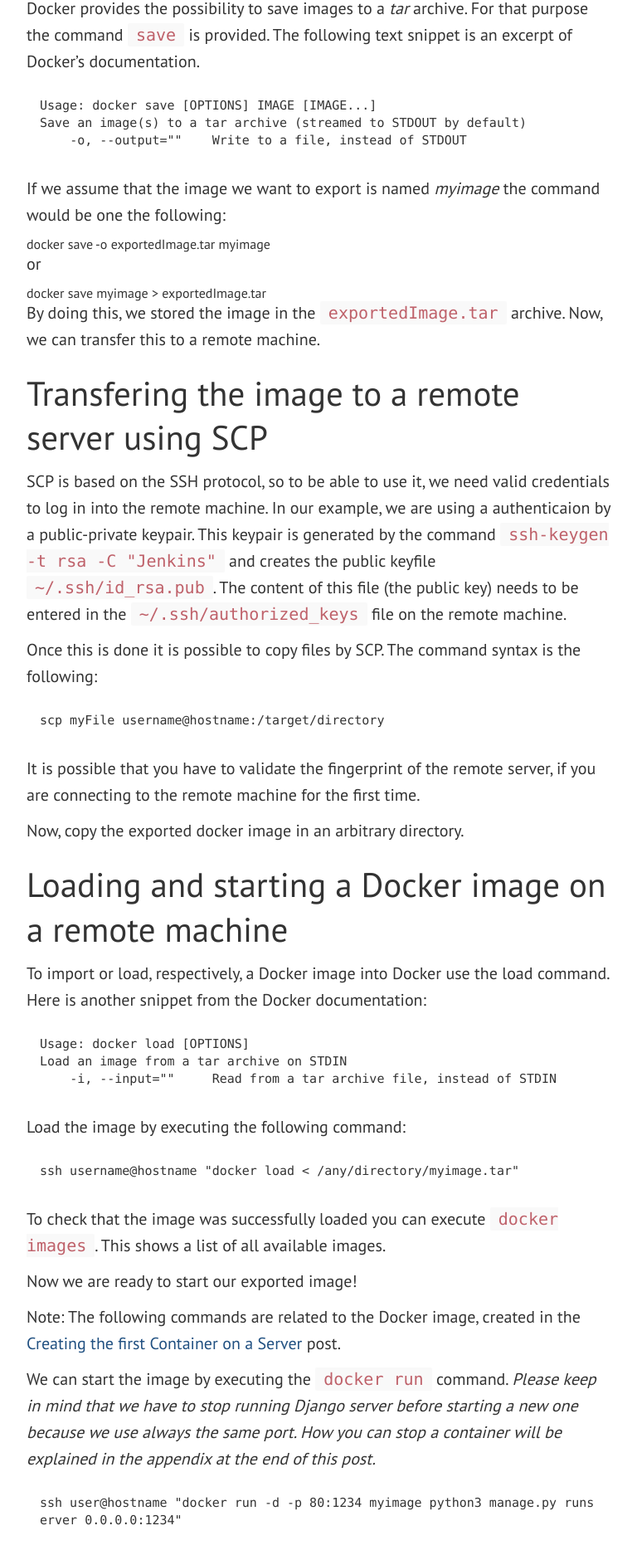
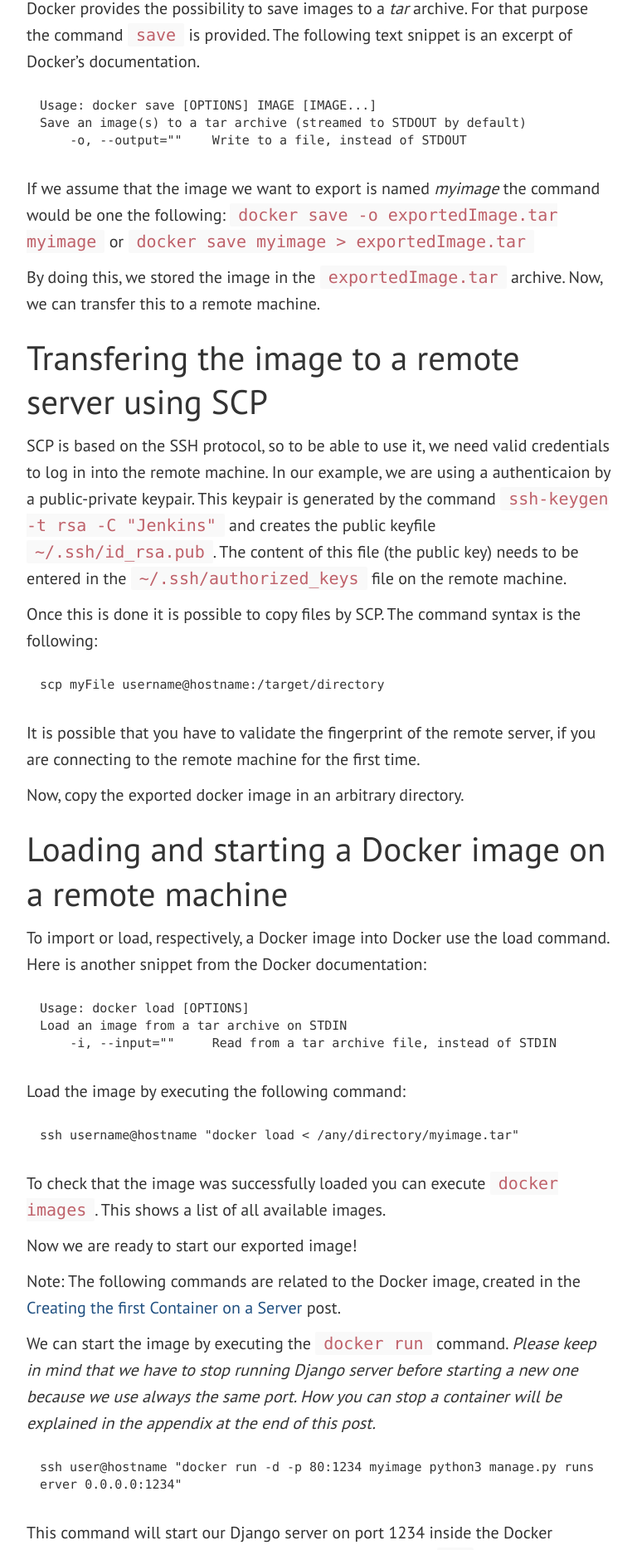
Before and after one commit to learning-continuous-deployment/learning-continuous-deployment.github.io, a Jekyll site: the page built from _posts/2015-04-24-exporting-docker-container.md, in a window 1280 px wide. Shown: the part 998-2866 px from the top of the page at 83% size, without its empty margins (256-1024 px from the left). Built offline with Jekyll 4.4.1, drawn with Linux system fonts in a browser that asks for light colours; nearby versions of some CDN libraries; comment, search, counter and statistics services are not loaded.

```diff
--- a/_posts/2015-04-24-exporting-docker-container.md
+++ b/_posts/2015-04-24-exporting-docker-container.md
@@ -22,13 +22,7 @@ Docker provides the possibility to save images to a *tar* archive. For that purp
     Save an image(s) to a tar archive (streamed to STDOUT by default)
         -o, --output=""    Write to a file, instead of STDOUT
 
-If we assume that the image we want to export is named *myimage* the command would be one the following:
-
-  	docker save -o exportedImage.tar myimage
-
-or
-
-   	docker save myimage > exportedImage.tar
+If we assume that the image we want to export is named *myimage* the command would be one the following: `docker save -o exportedImage.tar myimage` or `docker save myimage > exportedImage.tar`
 
 By doing this, we stored the image in the `exportedImage.tar` archive. Now, we can transfer this to a remote machine.
 
```
